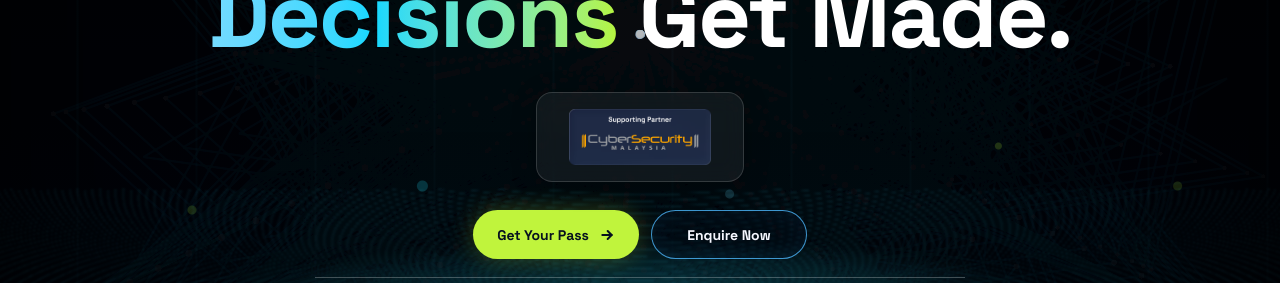
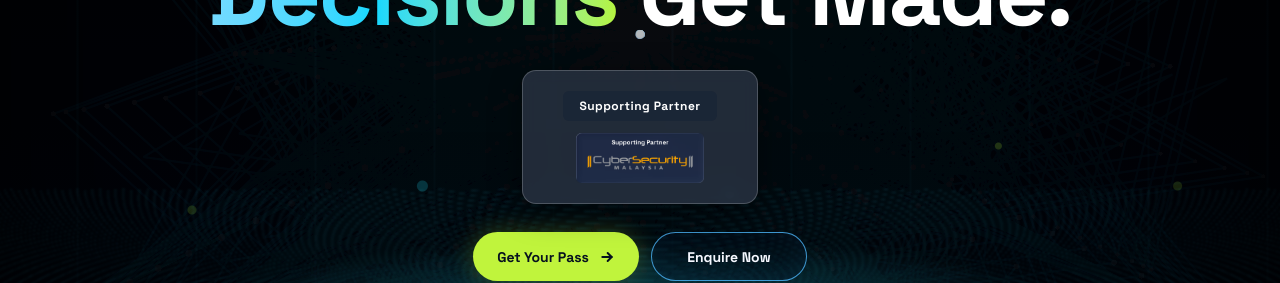
Before and after one commit to Bclohith/worldaishow-malaysia2026, a Next.js app: page /malaysia/home-demo in a window 1280 px wide. Shown: the part 285-568 px from the top of the page. Built offline with nearby package versions, Linux system fonts and the light colour scheme; no server answers.

Commit message:
fix: restyle Supporting Partner card to match reference with opaque gray card and badge label

```diff
--- a/src/app/components/sections/HeroSection.tsx
+++ b/src/app/components/sections/HeroSection.tsx
@@ -32,12 +32,13 @@ export function HeroSection() {
 
         {/* Supporting Partner Card */}
         <div className="mt-[28px] mb-[6px] flex justify-center">
-          <div className="inline-flex flex-col items-center gap-2.5 px-8 py-4 rounded-[16px] border border-white/15 bg-white/[0.06] backdrop-blur-md shadow-[0_4px_24px_rgba(0,0,0,0.3)] max-sm:px-6 max-sm:py-3">
+          <div className="inline-flex flex-col items-center gap-3 px-10 py-5 rounded-[14px] border border-white/20 bg-[#2a3444]/80 backdrop-blur-sm shadow-[0_8px_32px_rgba(0,0,0,0.4)] max-sm:px-7 max-sm:py-4">
+            <span className="inline-block px-4 py-1.5 rounded-md bg-[#1a2636] text-white text-[12px] font-bold tracking-[0.5px]">Supporting Partner</span>
             {/* eslint-disable-next-line @next/next/no-img-element */}
             <img
               src="/malaysia/images/partners/cyber-malaysia.png"
               alt="CyberSecurity Malaysia - Supporting Partner"
-              className="h-[56px] w-auto object-contain max-sm:h-[46px]"
+              className="h-[50px] w-auto object-contain max-sm:h-[40px]"
             />
           </div>
         </div>
--- a/src/app/components/sections/HeroSectionDemo.tsx
+++ b/src/app/components/sections/HeroSectionDemo.tsx
@@ -215,11 +215,12 @@ export function HeroSectionDemo() {
 
         {/* Supporting Partner Card */}
         <div className="mt-[28px] mb-[6px] flex justify-center">
-          <div className="inline-flex flex-col items-center gap-2.5 px-8 py-4 rounded-[16px] border border-white/15 bg-white/[0.06] backdrop-blur-md shadow-[0_4px_24px_rgba(0,0,0,0.3)] max-sm:px-6 max-sm:py-3">
+          <div className="inline-flex flex-col items-center gap-3 px-10 py-5 rounded-[14px] border border-white/20 bg-[#2a3444]/80 backdrop-blur-sm shadow-[0_8px_32px_rgba(0,0,0,0.4)] max-sm:px-7 max-sm:py-4">
+            <span className="inline-block px-4 py-1.5 rounded-md bg-[#1a2636] text-white text-[12px] font-bold tracking-[0.5px]">Supporting Partner</span>
             <img
               src="/malaysia/images/partners/cyber-malaysia.png"
               alt="CyberSecurity Malaysia - Supporting Partner"
-              className="h-[56px] w-auto object-contain max-sm:h-[46px]"
+              className="h-[50px] w-auto object-contain max-sm:h-[40px]"
             />
           </div>
         </div>
```
